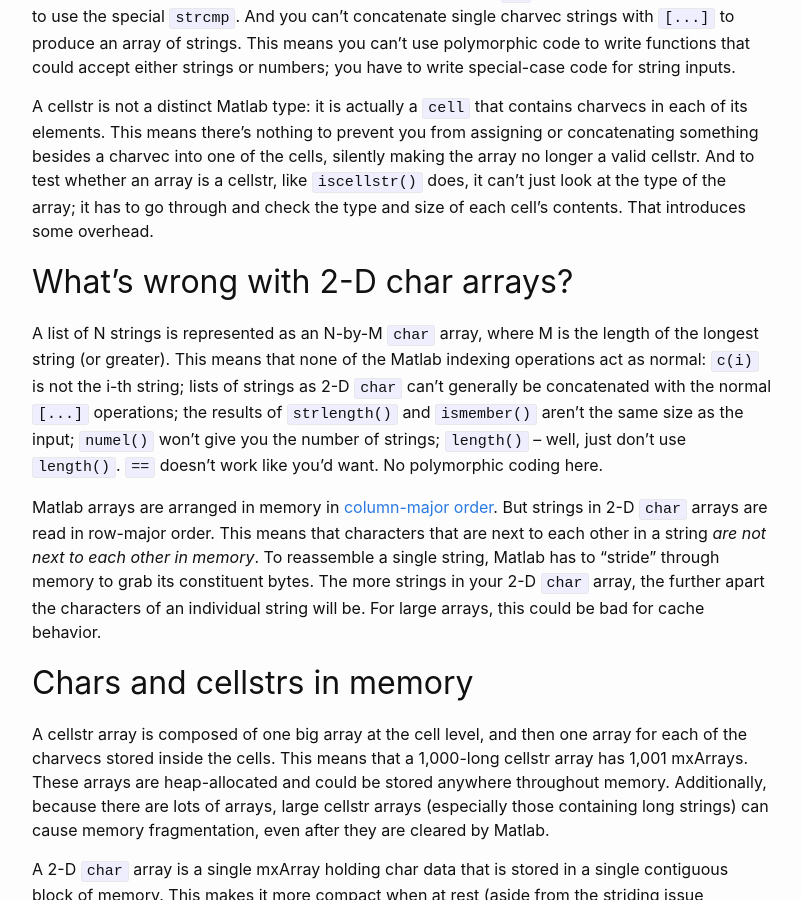
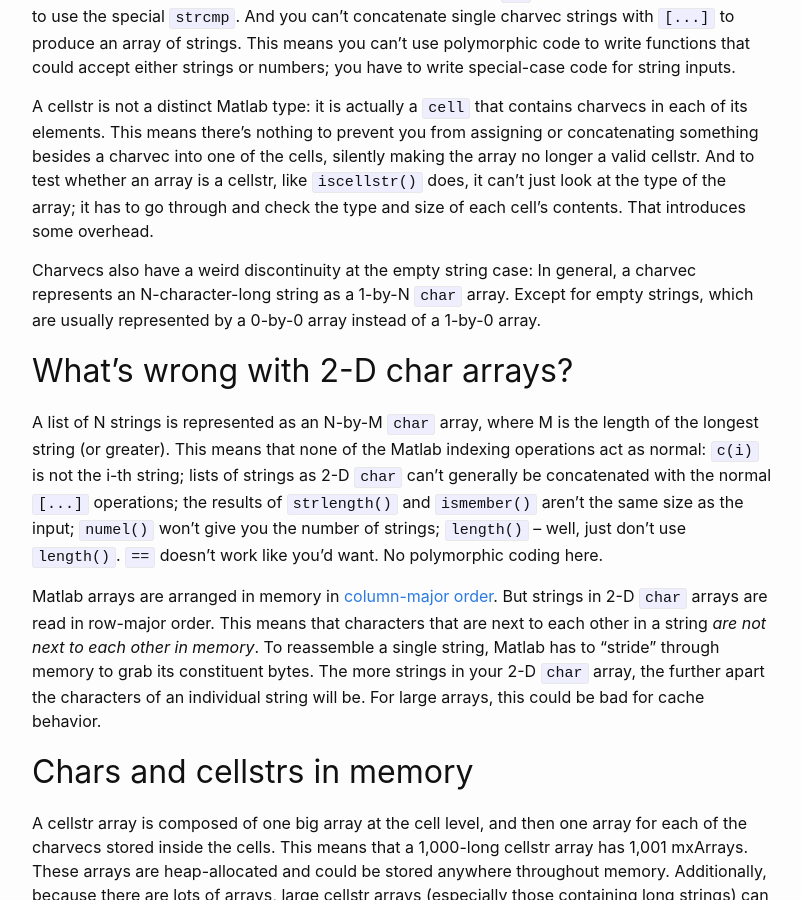
Before and after one commit to apjanke/apjanke-blog-jekyll, a Jekyll site: the page built from _posts/2019-04-20-matlab-string-representation-is-a-mess.md, in a window 1280 px wide and 900 px high, scrolled down 2285 px. Shown: the whole window, without its empty margins (238-1039 px from the left). Built offline with Jekyll 4.4.1, drawn with Linux system fonts in a browser that asks for light colours; some of the changed text lies outside the part shown.

Commit message:
Wording tweak

```diff
--- a/_posts/2019-04-20-matlab-string-representation-is-a-mess.md
+++ b/_posts/2019-04-20-matlab-string-representation-is-a-mess.md
@@ -11,7 +11,7 @@
 
 For historical reasons, string representation in Matlab data structures is something of a mess. The situation is looking up now, with the introduction of the `string` class and its double-quoted string literals in R2017a, but it's still messy because of back-compatibility baggage. This post lays out the situation as I see it. The purpose of this post isn't to complain or rag on MathWorks; it’s to share what I understand of the sitation with other people so they can be more effective Matlab programmers, and maybe better programming language designers.
 
-I sympathize with MathWorks engineers’ situation here: the new `string` class is the right way to do strings. But back-compatibility considerations tie their hands considerably.
+I sympathize with the MathWorks engineers’ situation here: the new `string` class is the right way to do strings. But back-compatibility considerations tie their hands considerably.
 
 ## Terminology
 
@@ -63,6 +63,8 @@
 And they don’t support the relational operations that most Matlab types do. `==`, `<`, and `>` don’t work at all for cellstrs. And for charvecs, they operate on the individual `char` elements instead of the entire string. So you can’t compare chars or cellstrs using `==` and friends; instead you have to use the special `strcmp`. And you can’t concatenate single charvec strings with `[...]` to produce an array of strings. This means you can’t use polymorphic code to write functions that could accept either strings or numbers; you have to write special-case code for string inputs.
 
 A cellstr is not a distinct Matlab type: it is actually a `cell` that contains charvecs in each of its elements. This means there’s nothing to prevent you from assigning or concatenating something besides a charvec into one of the cells, silently making the array no longer a valid cellstr. And to test whether an array is a cellstr, like `iscellstr()` does, it can’t just look at the type of the array; it has to go through and check the type and size of each cell’s contents. That introduces some overhead.
+
+Charvecs also have a weird discontinuity at the empty string case: In general, a charvec represents an N-character-long string as a 1-by-N `char` array. Except for empty strings, which are usually represented by a 0-by-0 array instead of a 1-by-0 array.
 
 ## What’s wrong with 2-D char arrays?
 
```
